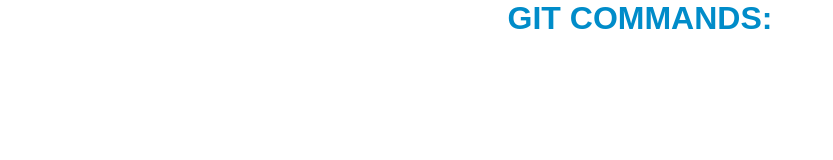
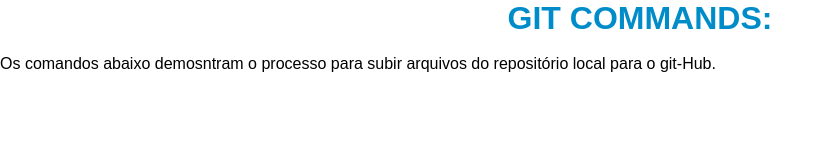
Before and after one commit to Wilson-cmd/git-aulas, a plain HTML site: page index.html in a window 1280 px wide. Shown: the whole page, without its empty margins (0-833 px from the left). Drawn offline with Linux system fonts and the light colour scheme.

Commit message:
Inclusão de nova linha

```diff
--- a/index.html
+++ b/index.html
@@ -8,6 +8,8 @@
 </head>
 <body>
     <h1 class="title">git commands:</h1>
+    <br>
+    <p>Os comandos abaixo demosntram o processo para subir arquivos do repositório local para o git-Hub.</p>
 
 </body>
 </html>
--- a/style.css
+++ b/style.css
@@ -2,6 +2,7 @@
     margin: 0;
     padding: 0;
     box-sizing: border-box;
+    font-family: sans-serif;
 }
 
 :root{
@@ -14,6 +15,5 @@
     text-transform: uppercase;
     text-align: center;
     color: var(--fontColor);
-    font-family: sans-serif;
 
 }
```
